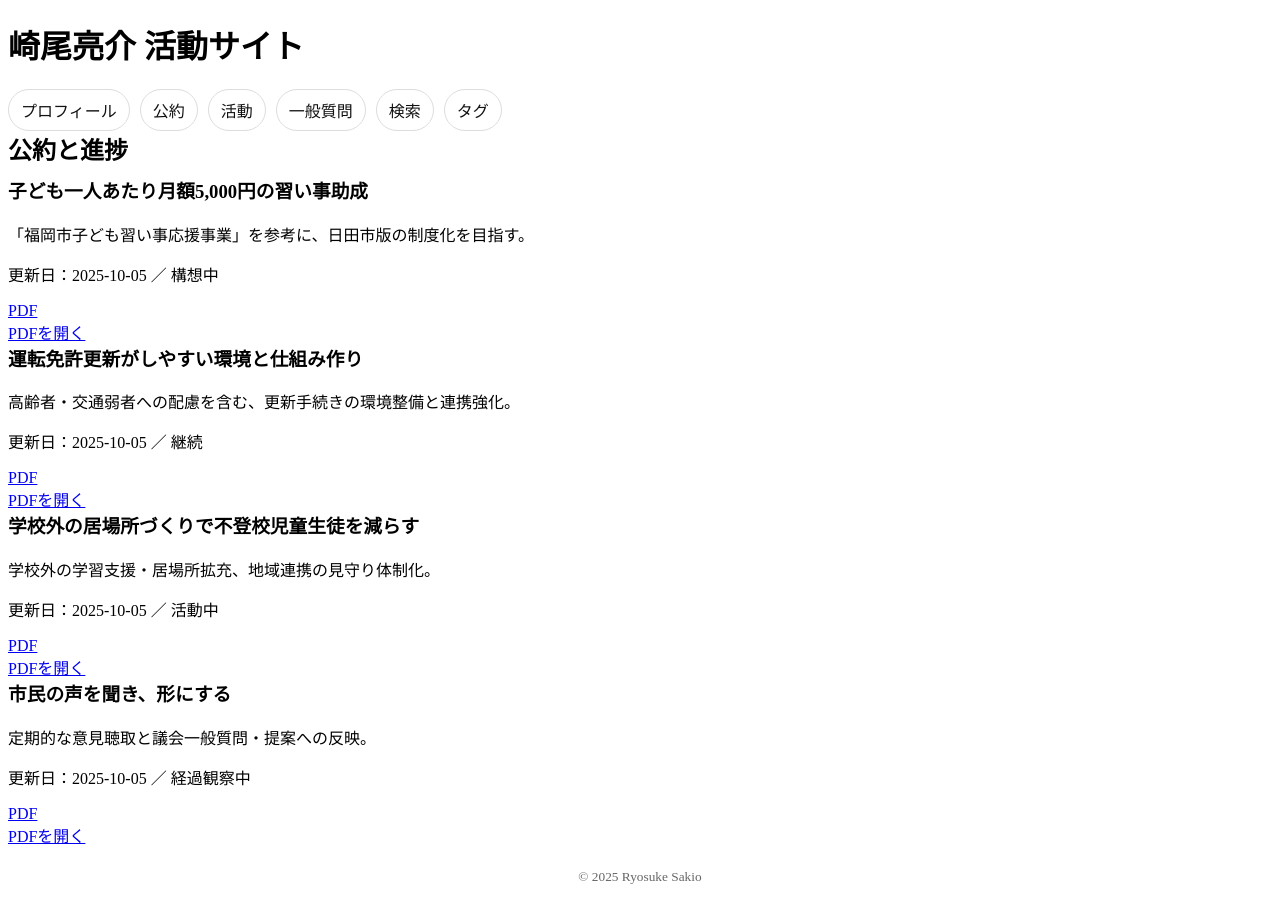
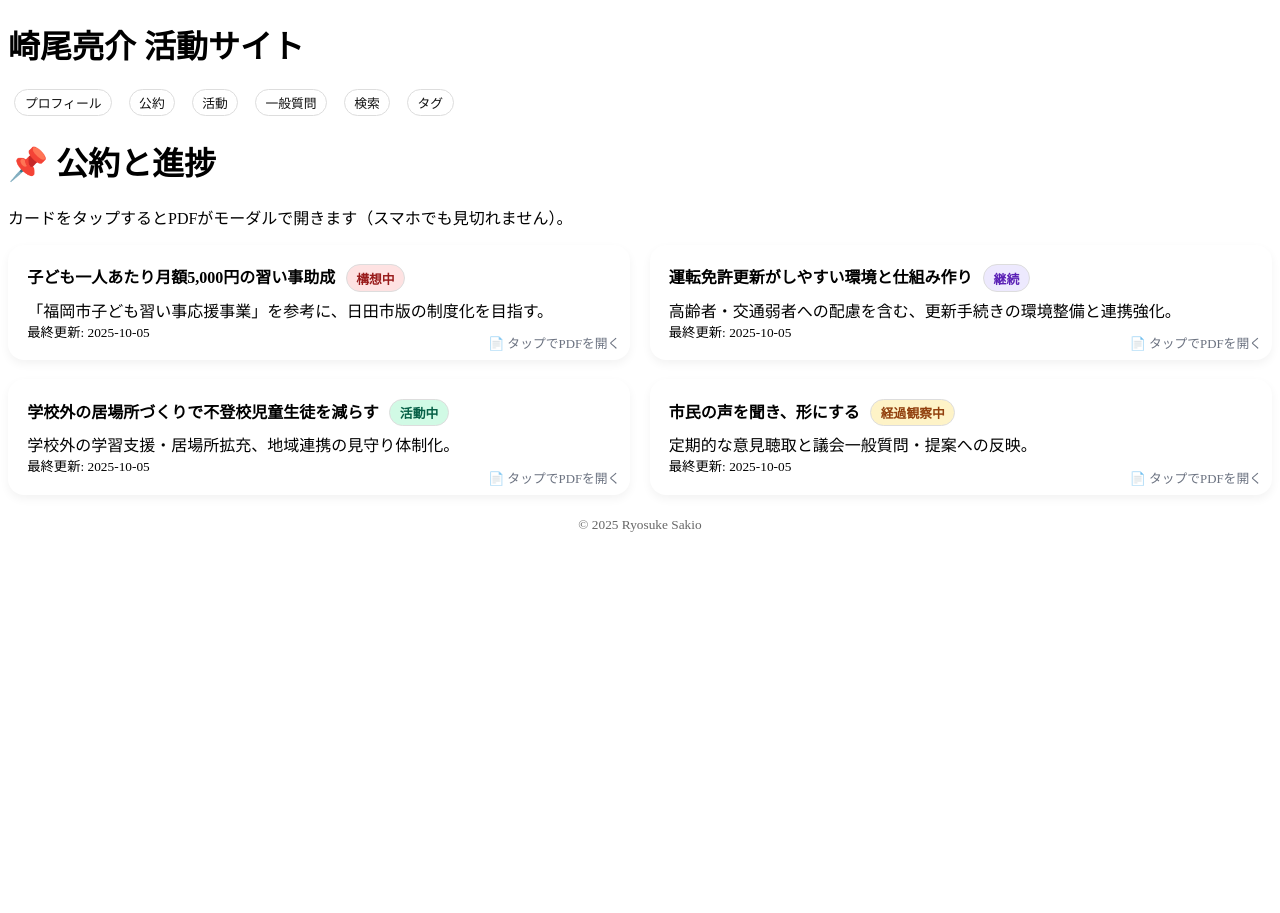
Before and after one commit to sakioryousuke-eng/activity-site, a Jekyll site: the page built from pages/promise.html, in a window 1280 px wide. Built offline with Jekyll 4.4.1, drawn with Linux system fonts in a browser that asks for light colours.

Commit message:
Update promise.html

```diff
--- a/pages/promise.html
+++ b/pages/promise.html
@@ -1,35 +1,34 @@
 ---
 layout: default
-title: 公約
-permalink: /pages/promise.html
+title: 公約と進捗
 ---
 
-<h2 style="margin:0 0 10px;">公約と進捗</h2>
+<h1>📌 公約と進捗</h1>
+<p>カードをタップするとPDFがモーダルで開きます（スマホでも見切れません）。</p>
 
-{% assign list = site.data.promises.promises | default: site.data.promises %}
-{% if list and list.size > 0 %}
-  <div class="grid">
-    {% for p in list %}
-      <article class="card">
-        <h3 style="margin-top:0;">{{ p.title }}</h3>
-        {% if p.detail %}<p>{{ p.detail }}</p>{% endif %}
-        <p class="muted">
-          更新日：{{ p.last_update | default: "未設定" }}
-          {% if p.status %}／ <span class="status s-{{ p.status }}">{{ p.status }}</span>{% endif %}
-        </p>
+<div class="grid">
+{% for p in site.data.promises.promises %}
+  <div class="card">
+    <a class="stretched" href="{{ p.pdf | relative_url }}" data-modal="pdf" data-title="{{ p.title }}"></a>
+    <div class="title">{{ p.title }} <span class="chip s-{{ p.status }}">{{ p.status }}</span></div>
+    <div>{{ p.detail }}</div>
+    <small>最終更新: {{ p.last_update }}</small>
+    {% if p.pdf %}<div class="hint">📄 タップでPDFを開く</div>{% endif %}
+  </div>
+{% endfor %}
+</div>
 
-        {% if p.pdf %}
-          <!-- 初期仕様：カード全面クリック（stretched）＋PDFモーダル -->
-          <a class="stretched pdf-link" href="{{ p.pdf | relative_url }}">PDF</a>
-          <div style="position:relative; z-index:2;">
-            <a class="btn btn-primary pdf-link" href="{{ p.pdf | relative_url }}">PDFを開く</a>
-          </div>
-        {% else %}
-          <span class="muted">PDF未設定</span>
-        {% endif %}
-      </article>
-    {% endfor %}
-  </div>
-{% else %}
-  <p>公約データが未登録です。<code>_data/promises.yml</code> をご確認ください。</p>
-{% endif %}
+<style>
+.grid{display:grid;gap:1.2rem;grid-template-columns:1fr}
+@media(min-width:720px){.grid{grid-template-columns:1fr 1fr}}
+.card{position:relative;border-radius:16px;padding:1.2rem;background:#fff;box-shadow:0 4px 10px rgba(0,0,0,.05)}
+.card:hover{transform:translateY(-3px);box-shadow:0 6px 12px rgba(0,0,0,.1)}
+.stretched{position:absolute;inset:0;z-index:1;text-indent:-9999px}
+.title{font-weight:700;margin-bottom:.4rem}
+.chip{font-size:.8rem;padding:.2rem .6rem;border-radius:999px;margin-left:.4rem}
+.s-構想中{background:#fee2e2;color:#991b1b}
+.s-経過観察中{background:#fef3c7;color:#92400e}
+.s-活動中{background:#d1fae5;color:#065f46}
+.s-継続{background:#ede9fe;color:#5b21b6}
+.hint{position:absolute;bottom:8px;right:10px;color:#6b7280;font-size:.8rem}
+</style>
```
